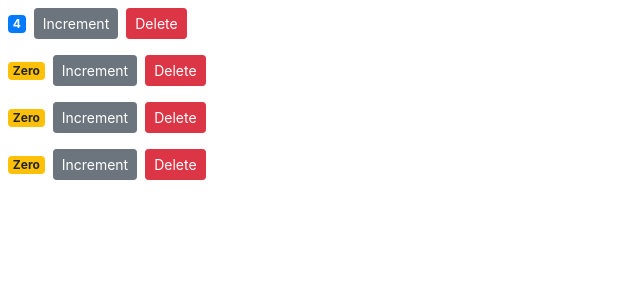
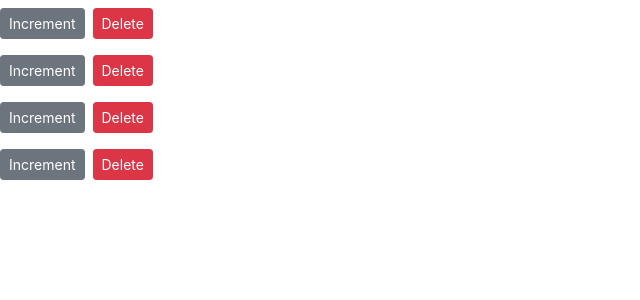
Before and after one commit to MdNazmul9/-BD-react-for-beginners-Avatar-image-React-JS---React-Tutorial-for-Beginners, a React (Create React App) app: page / in a window 1280 px wide. Shown: the top 300 px of the page, without its empty margins (0-640 px from the left). Built offline with nearby package versions, Linux system fonts and the light colour scheme.

Commit message:
Single Source of Truth

```diff
--- a/src/components/counter.jsx
+++ b/src/components/counter.jsx
@@ -30,7 +30,7 @@ class Counter extends Component {
                     Increment
                 </button>
 
-                <button onClick={() => this.props.onDelete(this.props.id)} className="btn btn-danger btn-sm m-2">Delete</button>
+                <button onClick={() => this.props.onDelete(this.props.counter.id)} className="btn btn-danger btn-sm m-2">Delete</button>
 
 
 
--- a/src/components/counters.jsx
+++ b/src/components/counters.jsx
@@ -26,8 +26,7 @@ class Counters extends Component {
             <Counter
             key={counter.id}
             onDelete={this.handleDelete}
-            value={counter.value}
-            id={counter.id}
+            counter = {counter}
             />
             ))}
         </div>
```
